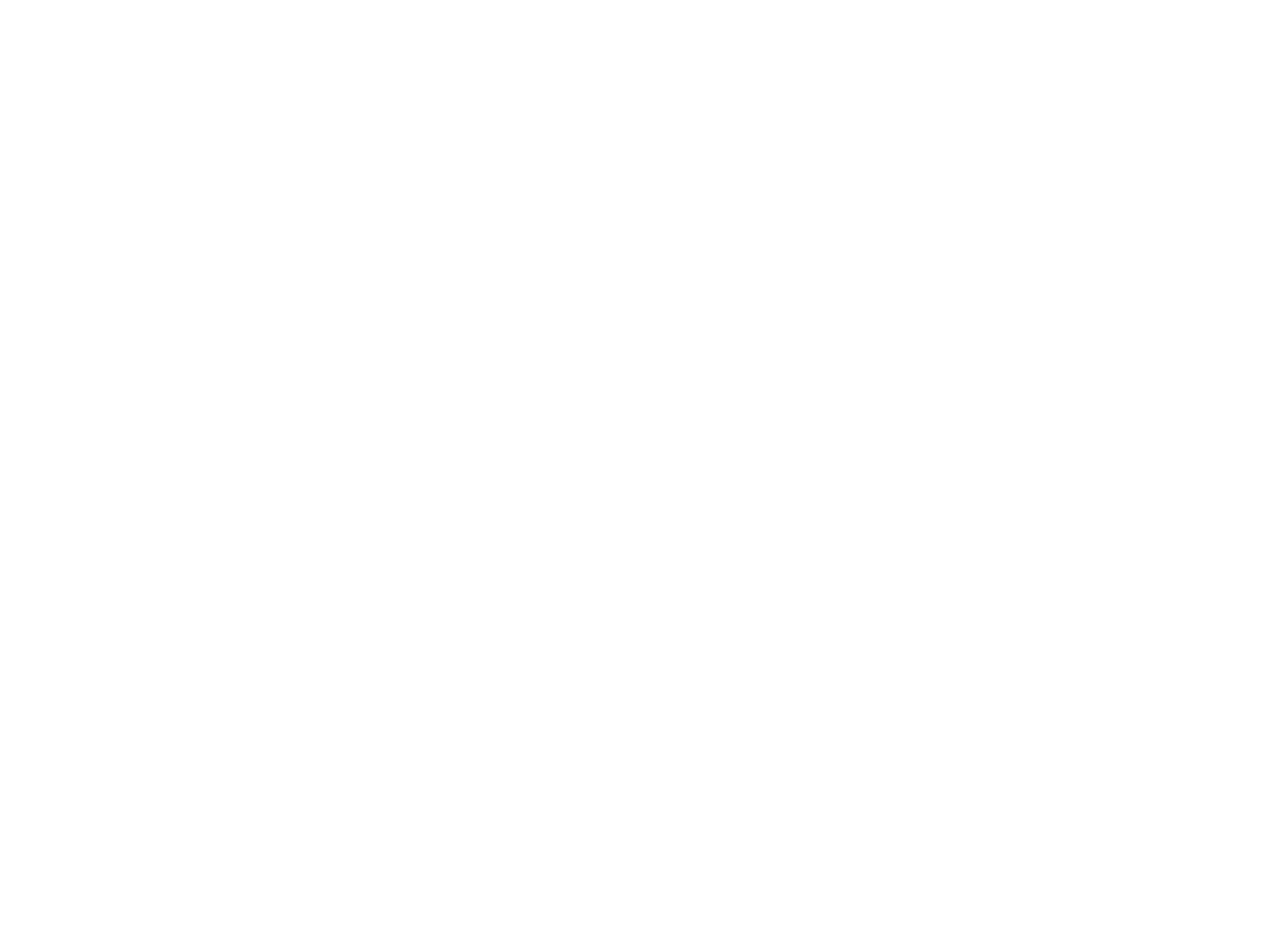
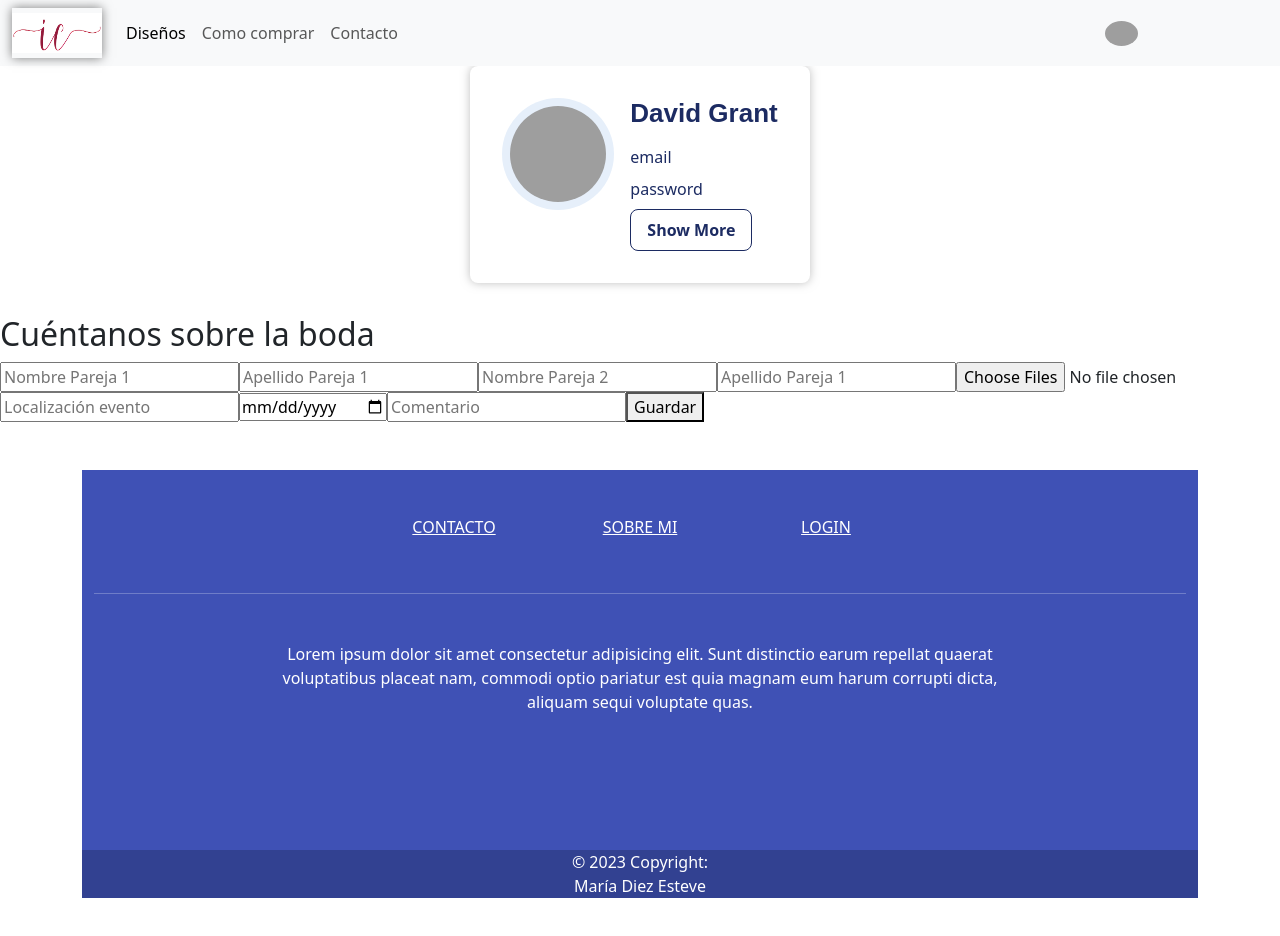
Before and after one commit to MariaDiezEsteve/invitaclick-front, a Vue app: page /profile in a window 1280 px wide. Before the commit this address had no page. Shown: the top 936 px of the page. Before the commit the page ends 800 px from the top, so only its background shows below. Built offline with nearby package versions, Linux system fonts and the light colour scheme; grey boxes are pictures that could not be loaded.

Commit message:
incluido formulario post, error de cors, todavía no funciona

```diff
--- a/src/components/Form/CreatedataForm.vue
+++ b/src/components/Form/CreatedataForm.vue
@@ -1,10 +1,101 @@
 <template>
     <div>
-        <h1>Create data</h1>
-    </div>
+    <h2>Cuéntanos sobre la boda</h2>
+    <form @submit.prevent="submitData">
+      <input type="text" v-model="formData.name_one" placeholder="Nombre Pareja 1">
+      <input type="text" v-model="formData.lastname_one" placeholder="Apellido Pareja 1">
+      <input type="text" v-model="formData.name_two" placeholder="Nombre Pareja 2">
+      <input type="text" v-model="formData.lastname_two" placeholder="Apellido Pareja 1">
+      <input type="file" ref="fileInput" multiple @change="handleFiles($event)">
+      <input type="text" v-model="formData.event_location" placeholder="Localización evento">
+      <input type="date" v-model="formData.event_date" placeholder="Día del evento">
+      <input type="text" v-model="formData.comment" placeholder="Comentario">
+      <button>Guardar</button>
+    </form>
+  </div>
   </template>
 
-  <script setup>
+<script setup>
+import axios from 'axios';
+import { reactive, ref } from 'vue';
+
+const fileInput = ref(null);
+
+const formData = reactive({
+  "name_one": "",
+  "lastname_one": "",
+  "name_two": "",
+  "lastname_two": "",
+  "event_location": "",
+  "event_date": "",
+  "comment": "",
+});
+
+let jsonData = ref(null);
+
+const handleFiles = (event) => {
+  const files = event.target.files;
+  if (files.length === 0) {
+    console.log('No se seleccionaron archivos.');
+    return;
+  }
+
+  const photosData = [];
+
+  for (let i = 0; i < files.length; i++) {
+    const file = files[i];
+    const reader = new FileReader();
+
+    reader.onload = function (event) {
+      const photoData = {
+        name: file.name,
+        type: file.type,
+        size: file.size,
+        dataURL: event.target.result
+      };
+
+      photosData.push(photoData);
+
+      if (photosData.length === files.length) {
+        const dataToSave = {
+          photos: photosData
+        };
+
+        jsonData.value = JSON.stringify(dataToSave);
+        console.log(jsonData);
+      }
+    };
+    reader.readAsDataURL(file);
+  }
+};
+
+const submitData = async () => {
+  let isError = false;
+  const files = fileInput.value.files;
+
+  try {
+    axios.post("http://127.0.0.1:5000/sheets/create", {
+      name_one: formData.name_one,
+      lastname_one: formData.lastname_one,
+      name_two: formData.name_two,
+      lastname_two: formData.lastname_two,
+      event_location: formData.event_location,
+      event_date: formData.event_date,
+      comment: formData.comment,
+      files: jsonData.value,
+      id_guest: null,
+      id_product: null,
+      id_user: null
+    });
+  } catch (error) {
+    isError = true;
+    console.error(error);
+  }
+
+  return isError;
+};
+
+
 
   </script>
 
--- /dev/null
+++ b/src/components/Profile/ProfileUser.vue
@@ -0,0 +1,117 @@
+<template>
+<div class="body">
+    <div class="user-card">
+        <span class="avatar-holder">
+                <img src="https://images.unsplash.com/photo-1527980965255-d3b416303d12?crop=entropy&cs=tinysrgb&fit=max&fm=jpg&ixid=MnwxNDU4OXwwfDF8cmFuZG9tfHx8fHx8fHx8MTY0Mzk4NjU1Mw&ixlib=rb-1.2.1&q=80&w=200" alt="Avatar">
+            </span>
+            <span class="user-info-holder">
+                <h2 class="name">David Grant</h2>
+                <span class="skill">email</span>
+                <span class="skill">password</span>
+            <span class="button">
+            <button class="show-more-btn">Show More</button>
+            </span>
+        </span>
+    </div>
+</div>
+</template>
+
+<script setup>
+
+</script>
+
+<style lang="scss" scoped>
+@import "@/assets/Sass/--parcial.scss";
+
+
+
+.body {
+  width: 100vw;
+  margin-bottom: 2rem;
+  display: flex;
+  align-items: center;
+  justify-content: center;
+}
+
+.user-card {
+  max-width: 31.25rem;
+  height: auto;
+  display: flex;
+  justify-content: center;
+  padding: 2rem;
+  background: #fff;
+  border-radius: 0.5rem;
+  gap: 1rem;
+  box-shadow: 0px 0px 10px #80808080;
+}
+
+.avatar-holder img {
+  width: 7rem;
+  height: 7rem;
+  border-radius: 50%;
+  background: #e6effa;
+  padding: 0.5rem;
+  position: relative;
+  display: block;
+  object-fit: cover;
+}
+
+.user-info-holder {
+  display: flex;
+  justify-content: center;
+  flex-direction: column;
+  gap: 0.5rem;
+}
+
+.name {
+  font-size: 1.625rem;
+  color: #1c2b62;
+  font-weight: bold;
+  font-family: "Merriweather", sans-serif;
+}
+
+.skill {
+  font-size: 1rem;
+  color: #1c2b62;
+}
+
+.evaluations {
+  padding: 0.5rem 0;
+  display: flex;
+  justify-content: center;
+  flex-direction: column;
+  gap: 0.5rem;
+  color: #1c2b62;
+}
+
+.evaluation-icon svg {
+  width: 2rem;
+  height: 2rem;
+  vertical-align: middle;
+}
+
+.desc {
+  color: #1c2b62;
+  font-weight: 300;
+}
+
+.show-more-btn {
+  padding: 0.5rem 1rem;
+  background: transparent;
+  border: 1px solid #1c2b62;
+  font-size: 1rem;
+  font-weight: 600;
+  color: #1c2b62;
+  border-radius: 0.5rem;
+  cursor: pointer;
+  transition: all 0.25s ease 0s;
+}
+
+.show-more-btn:hover,
+.show-more-btn:focus {
+  background: #1c2b62;
+  color: #fff;
+}
+
+
+</style>
--- a/src/router/index.js
+++ b/src/router/index.js
@@ -3,6 +3,7 @@
 import AboutView from '../views/AboutView'
 import ContactView from '../views/ContactView'
 import LoginView from '../views/LoginView'
+import ProfileView from '../views/ProfileView'
 
 const routes = [
   {
@@ -24,6 +25,11 @@
     path: '/login',
     name: 'login',
     component: LoginView
+  },
+  {
+    path: '/profile',
+    name: 'profile',
+    component: ProfileView
   }
 ]
 
--- /dev/null
+++ b/src/views/ProfileView.vue
@@ -0,0 +1,23 @@
+<template>
+     <div>
+        <NavLogin  />
+    </div>
+    <div>
+        <ProfileView />
+    </div>
+    <div>
+        <CreateForm />
+    </div>
+    <div>
+        <FooterNav />
+    </div>
+</template>
+
+<script setup>
+import ProfileView from '../components/Profile/ProfileUser.vue'
+import NavLogin from '../components/Navbar/NavbarLogin.vue'
+import CreateForm from '@/components/Form/CreatedataForm.vue'
+import FooterNav from '@/components/Navbar/FooterNav.vue'
+
+
+</script>
```
Also changed, not shown: src/components/Cards/ProfileCard.vue (deleted, +0 -13 lines).
